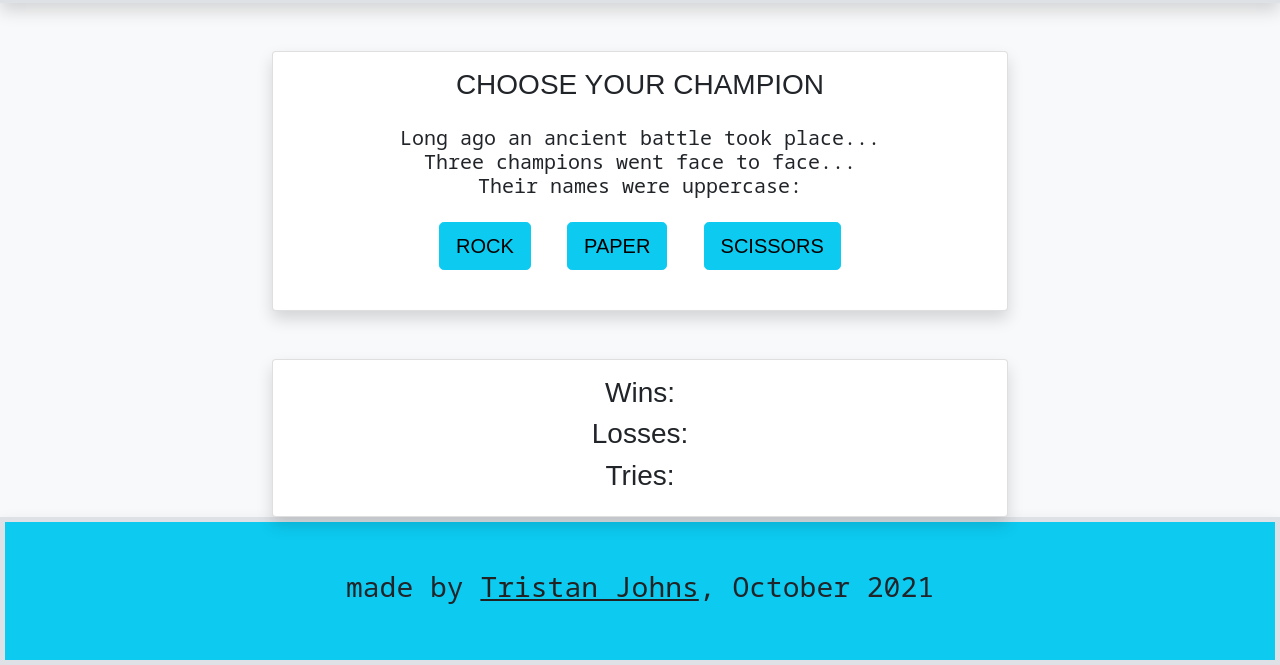
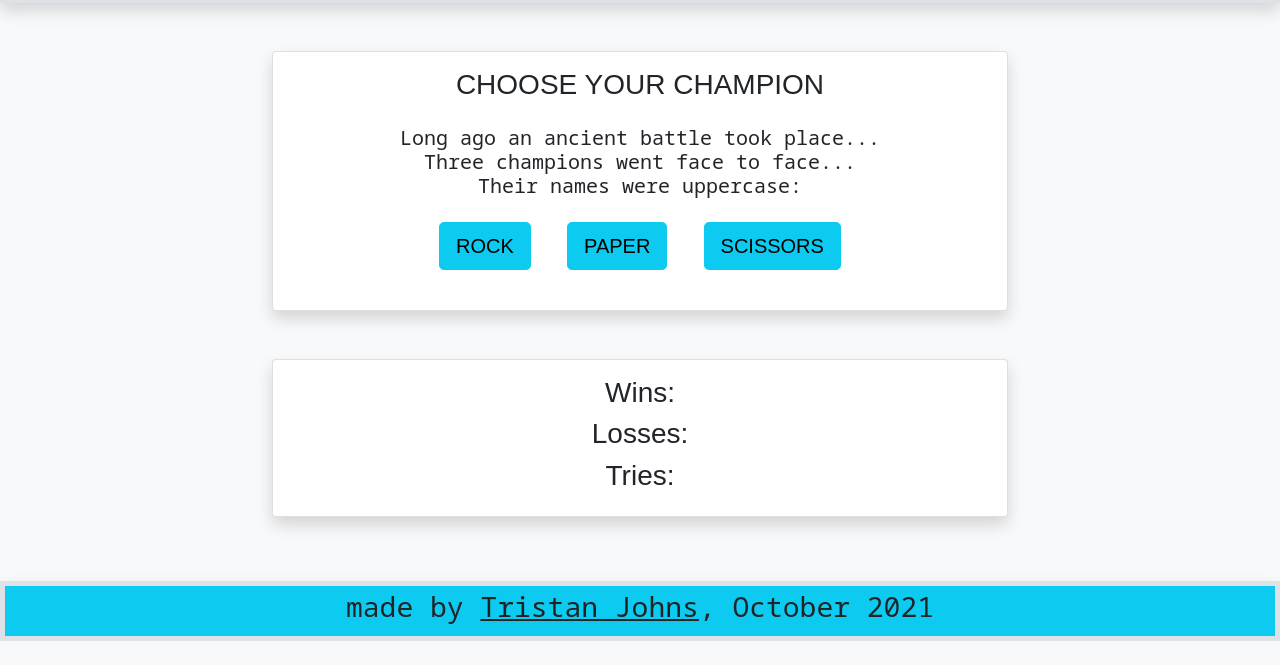
Before and after one commit to TristanFJ/rockPaperScissors, a plain HTML site: page index.html in a window 1280 px wide. Shown: the part 159-824 px from the top of the page. After the commit the page ends 800 px from the top, so only its background shows below. Drawn offline with nearby package versions, Linux system fonts and the light colour scheme; a web font is replaced by a local one.

Commit message:
smaller footer

```diff
--- a/index.html
+++ b/index.html
@@ -79,7 +79,7 @@
   <footer>
     <div class="container-fluid">
       <div class="row">
-        <div class="col bg-info text-center p-5 border border-5 border-bottom shadow">
+        <div class="col bg-info text-center p-1 border border-5 border-bottom shadow">
           <h3 class="sub-font">
             made by <a title="link to GitHub" href="https://github.com/tristanfj">Tristan Johns</a>, October 2021
           </h3>
```
